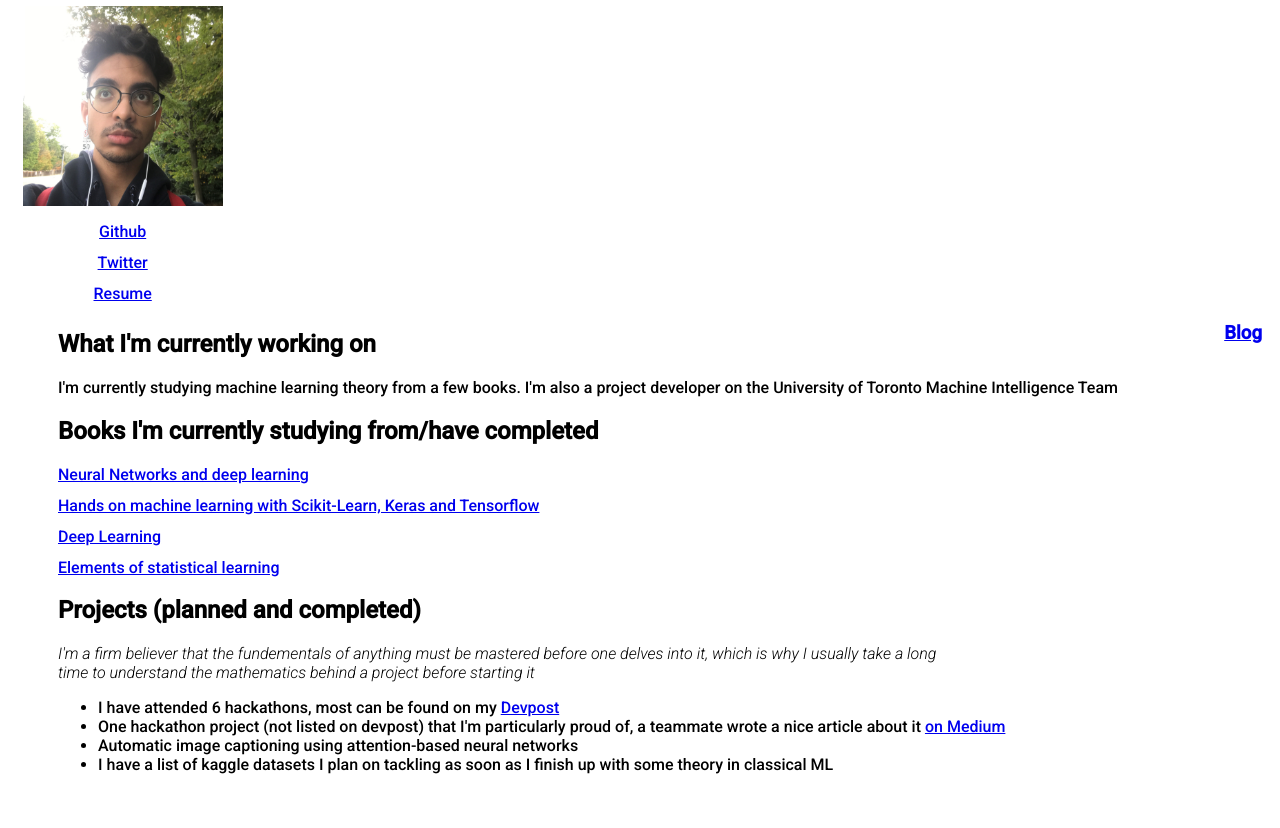
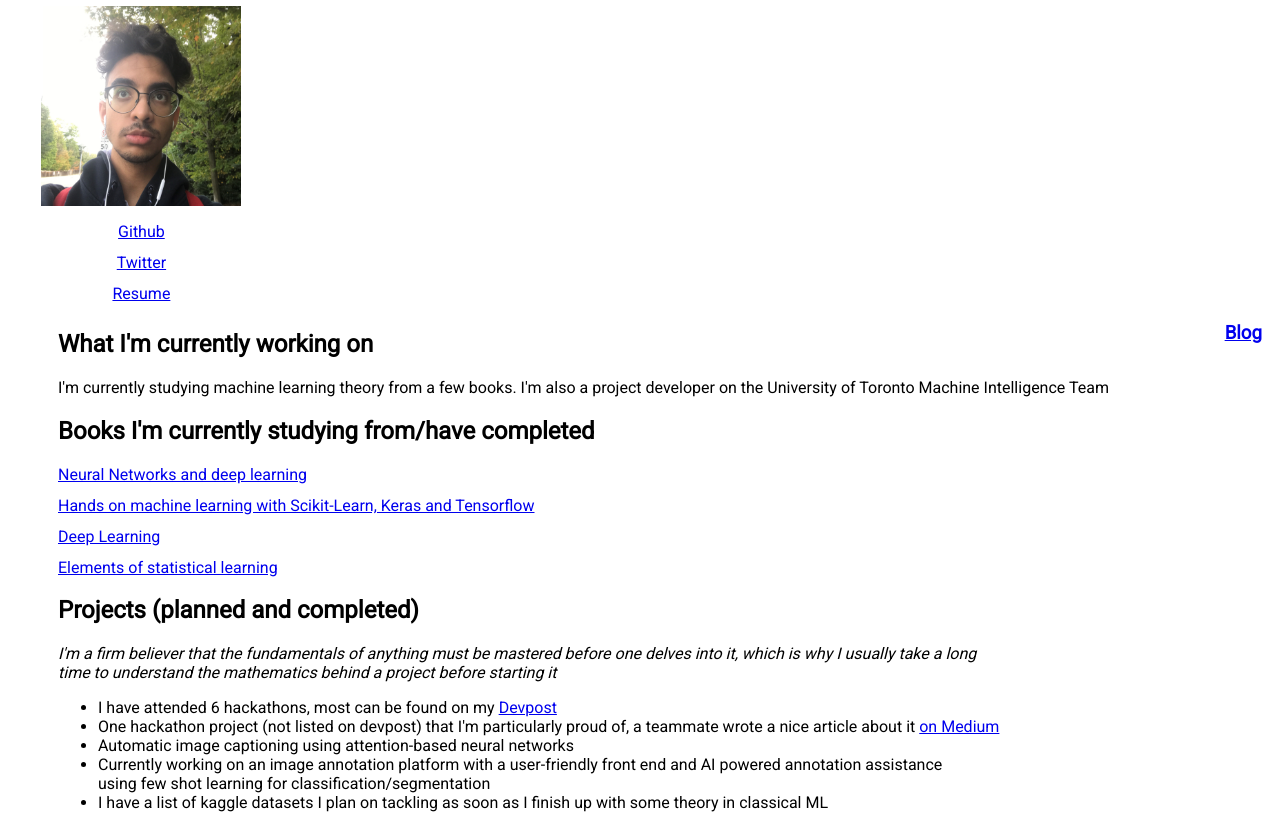
Before and after one commit to AditMeh/Personal-Website, a plain HTML site: page index.html in a window 1280 px wide. Shown: the part 83-911 px from the top of the page. Before the commit the page ends 873 px from the top, so only its background shows below. Drawn offline with Linux system fonts and the light colour scheme.

Commit message:
changed font and sizing

```diff
--- a/index.html
+++ b/index.html
@@ -3,7 +3,7 @@
 <head>
 <title>Aditya.M</title>
 <link rel="stylesheet" href="style\style.css">
-<link href="https://fonts.googleapis.com/css2?family=Roboto:ital,wght@0,500;1,300&display=swap" rel="stylesheet">
+<link href="https://fonts.googleapis.com/css2?family=Roboto:wght@100;400&display=swap" rel="stylesheet">
 </head>
 <body>
 
@@ -37,14 +37,16 @@
         <a href = "https://web.stanford.edu/~hastie/ElemStatLearn/" target="_blank">Elements of statistical learning</a>
 
         <h2>Projects (planned and completed) </h2>
-        <i>I'm a firm believer that the fundementals of anything must be mastered before one delves into it, which is  why I usually take a long <br> time to understand the mathematics behind a project before starting it</i>
+        <i>I'm a firm believer that the fundamentals of anything must be mastered before one delves into it, which is  why I usually take a long <br> time to understand the mathematics behind a project before starting it</i>
 
         <ul>
             <li>I have attended 6 hackathons, most can be found on my <a href = "https://devpost.com/aditmeh123" target="_blank">Devpost</a></li>
             <li>One hackathon project (not listed on devpost) that I'm particularly proud of, a teammate wrote a nice article about it <a href = "    https://medium.com/@mustafa.khan670093/astrotech-developing-asteroid-detection-technology-for-the-csa-f24c1ba23eef
                 " target="_blank">on Medium</a></li>
             <li>Automatic image captioning using attention-based neural networks</li>
+            <li>Currently working on an image annotation platform with a user-friendly front end and AI powered annotation assistance <br> using few shot learning for classification/segmentation</li>
             <li>I have a list of kaggle datasets I plan on tackling as soon as I finish up with some theory in classical ML</li>
+
         </ul>
     </div>
 </div>
--- a/style/style.css
+++ b/style/style.css
@@ -10,6 +10,7 @@
     float: left;
     font-family: 'Roboto', sans-serif;
     text-align: center;
+    padding-left: 20px;
 
 }
 
```
